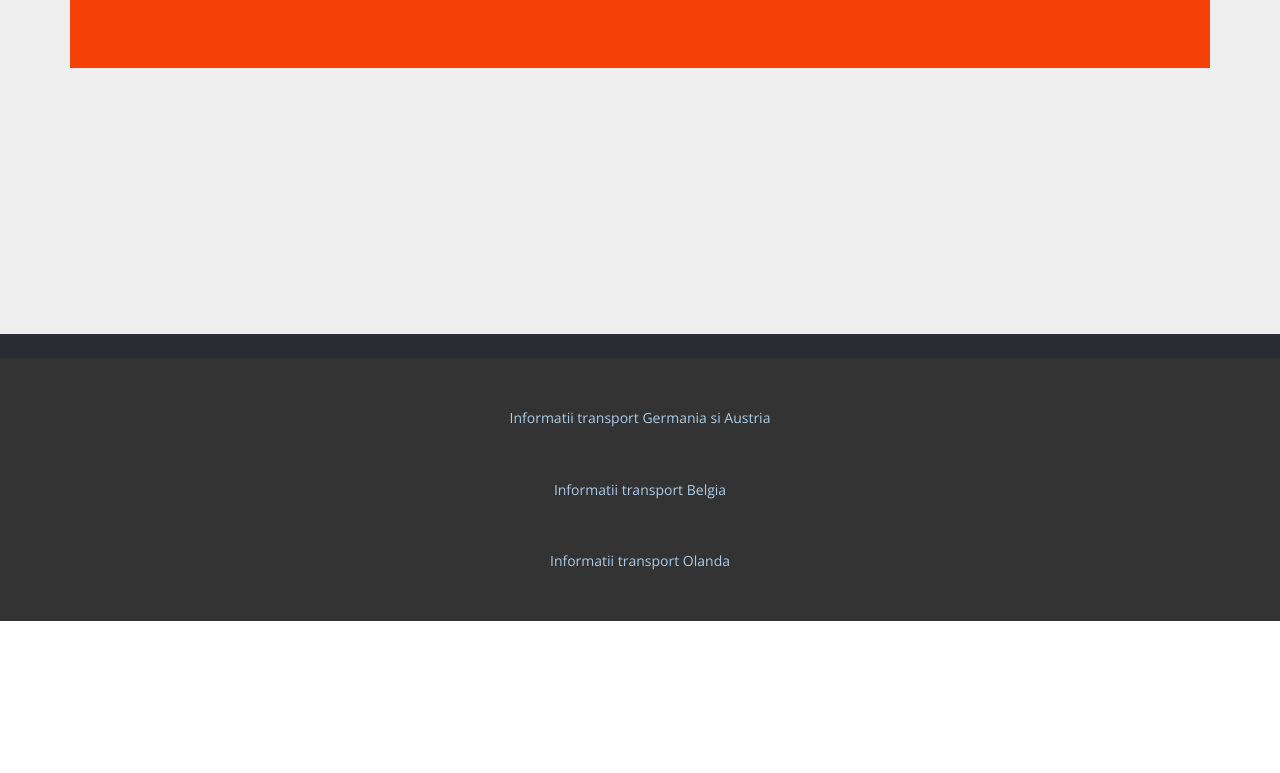
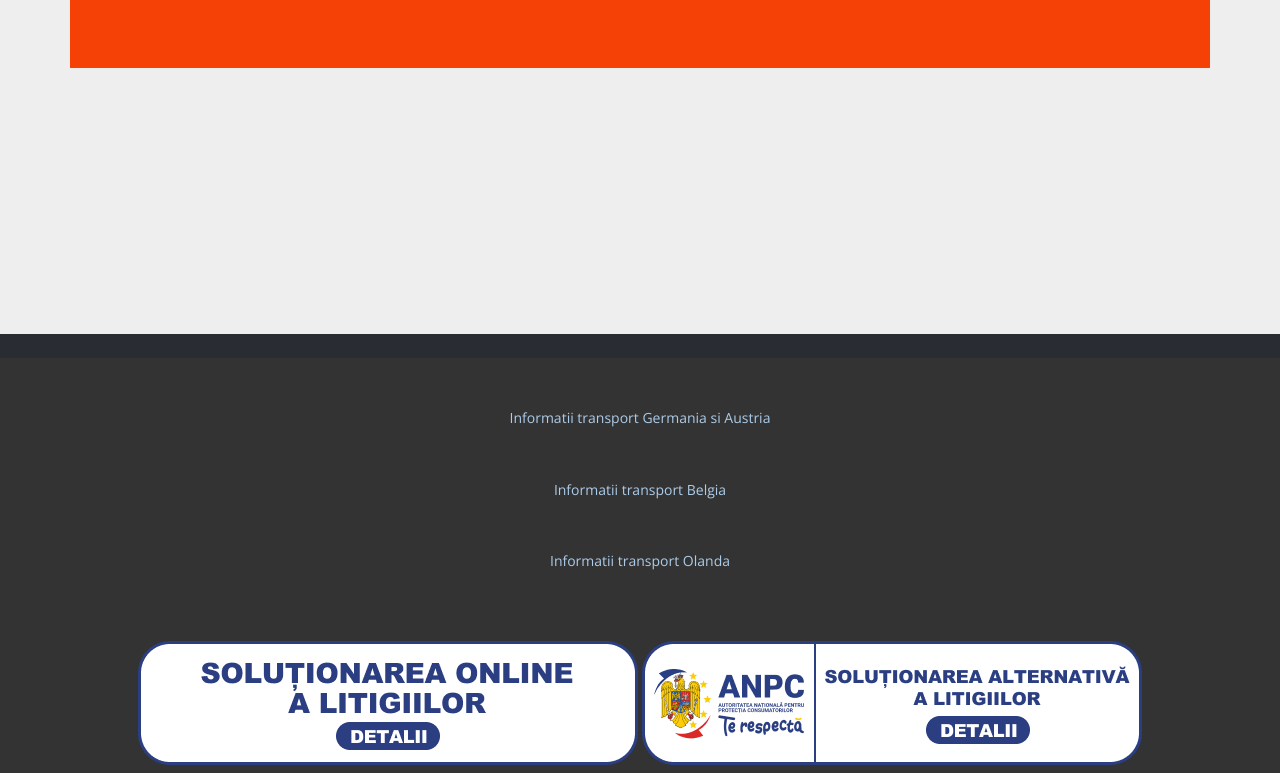
Before and after one commit to orsospatrick/maxytransport, a plain HTML site: page index.html in a window 1280 px wide. Shown: the part 7898-8671 px from the top of the page. Before the commit the page ends 8519 px from the top, so only its background shows below. Drawn offline with nearby package versions, Linux system fonts and the light colour scheme; a script that the page names is missing.

Commit message:
add anpc

```diff
--- a/index.html
+++ b/index.html
@@ -367,7 +367,16 @@
         <p class="u-small-text u-text u-text-variant u-text-1"><a href="Germania.html">Informatii transport Germania si Austria</a></p>
         <p class="u-small-text u-text u-text-variant u-text-1"><a href="Belgia.html">Informatii transport Belgia</a></p>
         <p class="u-small-text u-text u-text-variant u-text-1"><a href="Olanda.html">Informatii transport Olanda</a></p>
-
+             <a style="padding-top: 5px;"
+                  href="https://ec.europa.eu/consumers/odr/main/index.cfm?event=main.home2.show&lng=RO"
+                >
+                  <img src="images/anpc-sol.png"
+                /></a>
+                <a href="https://anpc.ro/ce-este-sal/">
+                  <img
+                    style="padding-top: 20px"
+                    src="images/anpc-sal.png"
+                /></a>
       </div></footer>
 
 <!-- GetButton.io widget -->
```
Also changed, not shown: images/anpc-sal.png (added), images/anpc-sol.png (added).
